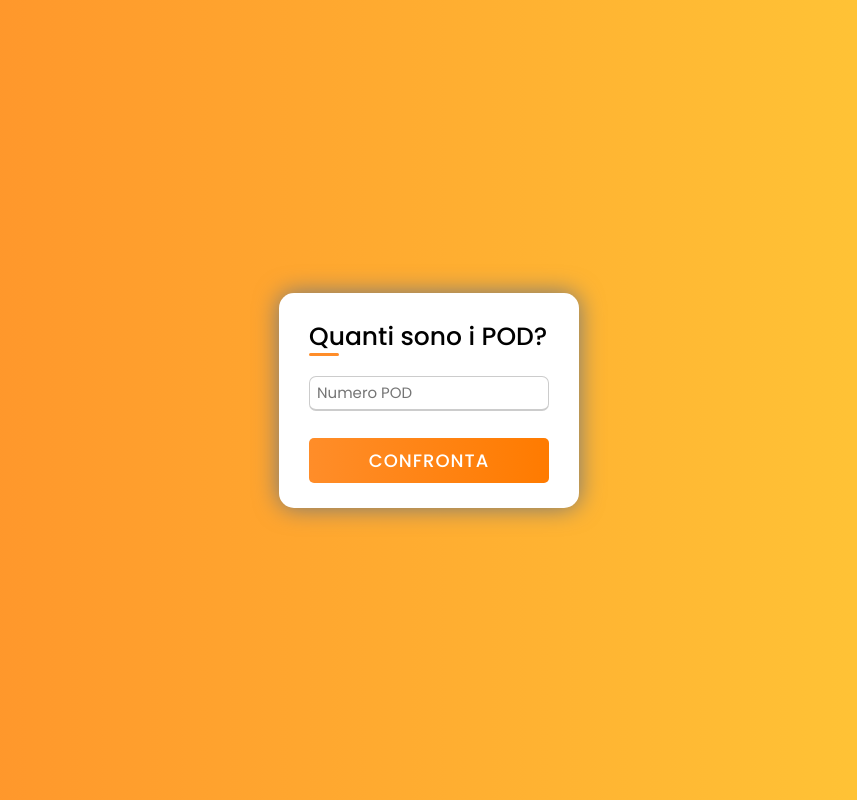
After one commit to ilrey/flask_webapp, a Flask app: template templates/pod.html in a window 1280 px wide. The commit adds this page. Shown: the whole page, without its empty margins (211-1068 px from the left). Run offline with Flask 2, Linux system fonts and the light colour scheme; the template is opened without the code that fills it, so the values that code supplies are empty.

Commit message:
adding multipod option

```diff
--- a/app.py
+++ b/app.py
@@ -11,6 +11,7 @@ app.secret_key = "key"
 # FLASK APP
 @app.route('/')
 def login():
+    session["consumo1"] = None
     return render_template("login.html")
 
 
@@ -22,8 +23,8 @@ def before_request():
         g.utente = None
 
 
-@app.route('/calcolo', methods=["POST", "GET"])
-def index():
+@app.route('/pod', methods=["POST", "GET"])
+def pod():
     try:
         con = pymysql.connect(
             host="localhost",
@@ -40,33 +41,62 @@ def index():
             return redirect("/")
         else:
             session["utente"] = row[0]
-            return render_template("calcolo.html")
+            return render_template("pod.html")
     except Exception:
+        return redirect("/")
+
+
+@app.route('/calcolo', methods=["POST", "GET"])
+def index():
+    if g.utente:
+        return render_template("calcolo.html")
+    else:
         return redirect("/")
 
 
 @app.route('/confronto', methods=["POST", "GET"])
 def confronto():
     if g.utente:
-        session["consumof1"] = round(float(request.form['consumo_f1']) * (1 + float(request.form['perdite_rete'])/100), 1)
-        session["consumof2"] = round(float(request.form['consumo_f2']) * (1 + float(request.form['perdite_rete'])/100), 1)
-        session["consumof3"] = round(float(request.form['consumo_f3']) * (1 + float(request.form['perdite_rete'])/100), 1)
-        session["costo_totale_attuale_f1"] = round(float(request.form['costo_attuale_f1'])*session.get('consumof1', None), 1)
-        session["costo_totale_attuale_f2"] = round(float(request.form['costo_attuale_f2'])*session.get('consumof2', None), 1)
-        session["costo_totale_attuale_f3"] = round(float(request.form['costo_attuale_f3'])*session.get('consumof3', None), 1)
-        session["costo_totale_fareconsulenza_f1"] = round(float(request.form['costo_fareconsulenza_f1'])*session.get('consumof1', None), 1)
-        session["costo_totale_fareconsulenza_f2"] = round(float(request.form['costo_fareconsulenza_f2'])*session.get('consumof2', None), 1)
-        session["costo_totale_fareconsulenza_f3"] = round(float(request.form['costo_fareconsulenza_f3'])*session.get('consumof3', None), 1)
-        session["costo_totale_attuale"] = round(session.get('costo_totale_attuale_f1', None)+session.get('costo_totale_attuale_f2', None)+session.get('costo_totale_attuale_f3', None), 1)
-        session["costo_totale_fareconsulenza"] = round(session.get('costo_totale_fareconsulenza_f1', None)+session.get('costo_totale_fareconsulenza_f2', None)+session.get('costo_totale_fareconsulenza_f3', None), 1)
-        session["risparmio_euro_f1"] = round(session.get('costo_totale_attuale_f1', None)-session.get('costo_totale_fareconsulenza_f1', None), 1)
-        session["risparmio_euro_f2"] = round(session.get('costo_totale_attuale_f2', None)-session.get('costo_totale_fareconsulenza_f2', None), 1)
-        session["risparmio_euro_f3"] = round(session.get('costo_totale_attuale_f3', None)-session.get('costo_totale_fareconsulenza_f3', None), 1)
-        session["risparmio_euro_totale"] = round(session.get('risparmio_euro_f1', None)+session.get('risparmio_euro_f2', None)+session.get('risparmio_euro_f3', None), 1)
-        session["risparmio_percentuale_f1"] = round(100-(session.get('costo_totale_fareconsulenza_f1', None) * 100 / session.get('costo_totale_attuale_f1', None)), 1)
-        session["risparmio_percentuale_f2"] = round(100-(session.get('costo_totale_fareconsulenza_f2', None) * 100 / session.get('costo_totale_attuale_f2', None)), 1)
-        session["risparmio_percentuale_f3"] = round(100-(session.get('costo_totale_fareconsulenza_f3', None) * 100 / session.get('costo_totale_attuale_f3', None)), 1)
-        session["risparmio_percentuale_totale"] = round(100-(session.get('costo_totale_fareconsulenza', None) * 100 / session.get('costo_totale_attuale', None)), 1)
+        if session["consumo1"] is None:
+            session["consumof1"] = round(float(request.form['consumo_f1']) * (1 + float(request.form['perdite_rete'])/100), 1)
+            session["consumof2"] = round(float(request.form['consumo_f2']) * (1 + float(request.form['perdite_rete'])/100), 1)
+            session["consumof3"] = round(float(request.form['consumo_f3']) * (1 + float(request.form['perdite_rete'])/100), 1)
+            session["costo_totale_attuale_f1"] = round(float(request.form['costo_attuale_f1'])*session.get('consumof1', None), 1)
+            session["costo_totale_attuale_f2"] = round(float(request.form['costo_attuale_f2'])*session.get('consumof2', None), 1)
+            session["costo_totale_attuale_f3"] = round(float(request.form['costo_attuale_f3'])*session.get('consumof3', None), 1)
+            session["costo_totale_fareconsulenza_f1"] = round(float(request.form['costo_fareconsulenza_f1'])*session.get('consumof1', None), 1)
+            session["costo_totale_fareconsulenza_f2"] = round(float(request.form['costo_fareconsulenza_f2'])*session.get('consumof2', None), 1)
+            session["costo_totale_fareconsulenza_f3"] = round(float(request.form['costo_fareconsulenza_f3'])*session.get('consumof3', None), 1)
+            session["costo_totale_attuale"] = round(session.get('costo_totale_attuale_f1', None)+session.get('costo_totale_attuale_f2', None)+session.get('costo_totale_attuale_f3', None), 1)
+            session["costo_totale_fareconsulenza"] = round(session.get('costo_totale_fareconsulenza_f1', None)+session.get('costo_totale_fareconsulenza_f2', None)+session.get('costo_totale_fareconsulenza_f3', None), 1)
+            session["risparmio_euro_f1"] = round(session.get('costo_totale_attuale_f1', None)-session.get('costo_totale_fareconsulenza_f1', None), 1)
+            session["risparmio_euro_f2"] = round(session.get('costo_totale_attuale_f2', None)-session.get('costo_totale_fareconsulenza_f2', None), 1)
+            session["risparmio_euro_f3"] = round(session.get('costo_totale_attuale_f3', None)-session.get('costo_totale_fareconsulenza_f3', None), 1)
+            session["risparmio_euro_totale"] = round(session.get('risparmio_euro_f1', None)+session.get('risparmio_euro_f2', None)+session.get('risparmio_euro_f3', None), 1)
+            session["risparmio_percentuale_f1"] = round(100-(session.get('costo_totale_fareconsulenza_f1', None) * 100 / session.get('costo_totale_attuale_f1', None)), 1)
+            session["risparmio_percentuale_f2"] = round(100-(session.get('costo_totale_fareconsulenza_f2', None) * 100 / session.get('costo_totale_attuale_f2', None)), 1)
+            session["risparmio_percentuale_f3"] = round(100-(session.get('costo_totale_fareconsulenza_f3', None) * 100 / session.get('costo_totale_attuale_f3', None)), 1)
+            session["risparmio_percentuale_totale"] = round(100-(session.get('costo_totale_fareconsulenza', None) * 100 / session.get('costo_totale_attuale', None)), 1)
+        else:
+            session["consumof1"] = session["consumof1"]+round(float(request.form['consumo_f1']) * (1 + float(request.form['perdite_rete'])/100), 1)
+            session["consumof2"] = session["consumof2"]+round(float(request.form['consumo_f2']) * (1 + float(request.form['perdite_rete'])/100), 1)
+            session["consumof3"] = session["consumof3"]+round(float(request.form['consumo_f3']) * (1 + float(request.form['perdite_rete'])/100), 1)
+            session["costo_totale_attuale_f1"] = session["costo_totale_attuale_f1"]+round(float(request.form['costo_attuale_f1'])*session.get('consumof1', None), 1)
+            session["costo_totale_attuale_f2"] = session["costo_totale_attuale_f2"]+round(float(request.form['costo_attuale_f2'])*session.get('consumof2', None), 1)
+            session["costo_totale_attuale_f3"] = session["costo_totale_attuale_f3"]+round(float(request.form['costo_attuale_f3'])*session.get('consumof3', None), 1)
+            session["costo_totale_fareconsulenza_f1"] = session["costo_totale_fareconsulenza_f1"]+round(float(request.form['costo_fareconsulenza_f1'])*session.get('consumof1', None), 1)
+            session["costo_totale_fareconsulenza_f2"] = session["costo_totale_fareconsulenza_f2"]+round(float(request.form['costo_fareconsulenza_f2'])*session.get('consumof2', None), 1)
+            session["costo_totale_fareconsulenza_f3"] = session["costo_totale_fareconsulenza_f3"]+round(float(request.form['costo_fareconsulenza_f3'])*session.get('consumof3', None), 1)
+            session["costo_totale_attuale"] = session["costo_totale_attuale"]+round(session.get('costo_totale_attuale_f1', None)+session.get('costo_totale_attuale_f2', None)+session.get('costo_totale_attuale_f3', None), 1)
+            session["costo_totale_fareconsulenza"] = round(session.get('costo_totale_fareconsulenza_f1', None)+session.get('costo_totale_fareconsulenza_f2', None)+session.get('costo_totale_fareconsulenza_f3', None), 1)
+            session["risparmio_euro_f1"] = session["risparmio_euro_f1"]+round(session.get('costo_totale_attuale_f1', None)-session.get('costo_totale_fareconsulenza_f1', None), 1)
+            session["risparmio_euro_f2"] = session["risparmio_euro_f2"]+round(session.get('costo_totale_attuale_f2', None)-session.get('costo_totale_fareconsulenza_f2', None), 1)
+            session["risparmio_euro_f3"] = session["risparmio_euro_f3"]+round(session.get('costo_totale_attuale_f3', None)-session.get('costo_totale_fareconsulenza_f3', None), 1)
+            session["risparmio_euro_totale"] = session["risparmio_euro_totale"]+round(session.get('risparmio_euro_f1', None)+session.get('risparmio_euro_f2', None)+session.get('risparmio_euro_f3', None), 1)
+            session["risparmio_percentuale_f1"] = session["risparmio_percentuale_f1"]+round(100-(session.get('costo_totale_fareconsulenza_f1', None) * 100 / session.get('costo_totale_attuale_f1', None)), 1)
+            session["risparmio_percentuale_f2"] = session["risparmio_percentuale_f2"]+round(100-(session.get('costo_totale_fareconsulenza_f2', None) * 100 / session.get('costo_totale_attuale_f2', None)), 1)
+            session["risparmio_percentuale_f3"] = session["risparmio_percentuale_f3"]+round(100-(session.get('costo_totale_fareconsulenza_f3', None) * 100 / session.get('costo_totale_attuale_f3', None)), 1)
+            session["risparmio_percentuale_totale"] = session["risparmio_percentuale_totale"]+round(100-(session.get('costo_totale_fareconsulenza', None) * 100 / session.get('costo_totale_attuale', None)), 1)
 
         proccesso1 = multiprocessing.Process(target=module.grafico_a_barre, args=(session.get('costo_totale_attuale_f1', None),
                                                                                   session.get('costo_totale_attuale_f2', None),
@@ -79,9 +109,7 @@ def confronto():
                                                                                   session.get('costo_totale_fareconsulenza', None),
                                                                                   g.utente))
         proccesso1.start()
-        proccesso1.terminate()
         proccesso2.start()
-        proccesso2.terminate()
 
         return render_template("confronto.html",
                                risparmio_euro_f1=session.get('risparmio_euro_f1', None),
--- /dev/null
+++ b/static/css/pod.css
@@ -0,0 +1,134 @@
+@import url('https://fonts.googleapis.com/css2?family=Poppins:wght@200;300;400;500;600;700&display=swap');
+*{
+  margin: 0;
+  padding: 0;
+  box-sizing: border-box;
+  font-family: 'Poppins',sans-serif;
+}
+
+body{
+  height: 100vh;
+  display: flex;
+  justify-content: center;
+  align-items: center;
+  padding: 10px;
+  background: linear-gradient(90deg, #FF8D29, #FFCD38);
+}
+
+.container{
+  max-width: 300px;
+  width: 100%;
+  background-color: #fff;
+  padding: 25px 30px;
+  border-radius: 15px;
+  box-shadow: 0px 0px 24px #73777B;
+}
+
+.container .title{
+  font-size: 25px;
+  font-weight: 500;
+  position: relative;
+}
+
+.container .title::before{
+  content: "";
+  position: absolute;
+  left: 0;
+  bottom: 0;
+  height: 3px;
+  width: 30px;
+  border-radius: 5px;
+  background: linear-gradient(90deg, #FF8D29, #FF8D29);
+}
+
+.content form .user-details{
+  display: flex;
+  flex-wrap: wrap;
+  justify-content: space-between;
+  margin: 20px 0 12px 0;
+}
+
+form .user-details .input-box{
+  margin-bottom: 15px;
+  width: calc(100% / 1 - 0px);
+}
+
+form .input-box span.details{
+  display: block;
+  font-weight: 500;
+  margin-bottom: 5px;
+}
+
+.user-details .input-box input{
+  height: 35px;
+  width: 100%;
+  outline: none;
+  font-size: 15px;
+  border-radius: 7px;
+  padding-left: 7px;
+  border: 1px solid #ccc;
+  border-bottom-width: 2px;
+  transition: all 0.3s ease;
+}
+
+.user-details .input-box input:focus,
+.user-details .input-box input:valid{
+  border-color: #ff7b00;
+}
+
+ form .category{
+   display: flex;
+   width: 80%;
+   margin: 14px 0 ;
+   justify-content: space-between;
+ }
+
+ form .category label{
+   display: flex;
+   align-items: center;
+   cursor: pointer;
+ }
+
+ form .category label .dot{
+  height: 18px;
+  width: 18px;
+  border-radius: 50%;
+  margin-right: 10px;
+  background: #d9d9d9;
+  border: 5px solid transparent;
+  transition: all 0.3s ease;
+}
+
+ #dot-1:checked ~ .category label .one,
+ #dot-2:checked ~ .category label .two,
+ #dot-3:checked ~ .category label .three{
+   background: #ff7b00;
+   border-color: #d9d9d9;
+ }
+
+ form input[type="radio"]{
+   display: none;
+ }
+
+ form .button{
+   height: 45px;
+   margin: 0px 0
+ }
+
+ form .button input{
+   height: 100%;
+   width: 100%;
+   border-radius: 5px;
+   border: none;
+   color: #fff;
+   font-size: 18px;
+   font-weight: 500;
+   letter-spacing: 1px;
+   cursor: pointer;
+   transition: all 0.3s ease;
+   background: linear-gradient(90deg, #FF8D29, #ff7b00);
+ }
+
+ form .button input:hover{
+  background: linear-gradient(-90deg, #FF8D29, #ff7b00);
+  }
--- a/templates/login.html
+++ b/templates/login.html
@@ -11,7 +11,7 @@
         <div class="container">
             <div class="screen">
                 <div class="screen__content">
-                    <form class="login" action="calcolo" method="post">
+                    <form class="login" action="pod" method="post">
                         <div class="login__field">
                             <i class="login__icon fas fa-user"></i>
                             <input type="text" class="login__input" name="login" placeholder="User name / Email" required />
--- /dev/null
+++ b/templates/pod.html
@@ -0,0 +1,26 @@
+<!DOCTYPE html>
+<html lang="en" dir="ltr">
+   <head>
+      <meta charset="UTF-8">
+      <title> Confronto Fatture | Fareconsulenza s.r.l </title>
+      <link rel="stylesheet" href="../static/css/pod.css">
+      <meta name="viewport" content="width=device-width, initial-scale=1.0">
+   </head>
+   <body>
+      <div class="container">
+         <div class="title">Quanti sono i POD?</div>
+         <div class="content">
+            <form action="calcolo" method="post">
+               <div class="user-details">
+                  <div class="input-box">
+                     <input type="text" name="numero_pod" placeholder="Numero POD" autocomplete="off" required>
+                  </div>
+               </div>
+               <div class="button">
+                  <input type="submit" value="CONFRONTA">
+               </div>
+            </form>
+         </div>
+      </div>
+   </body>
+</html>
```
